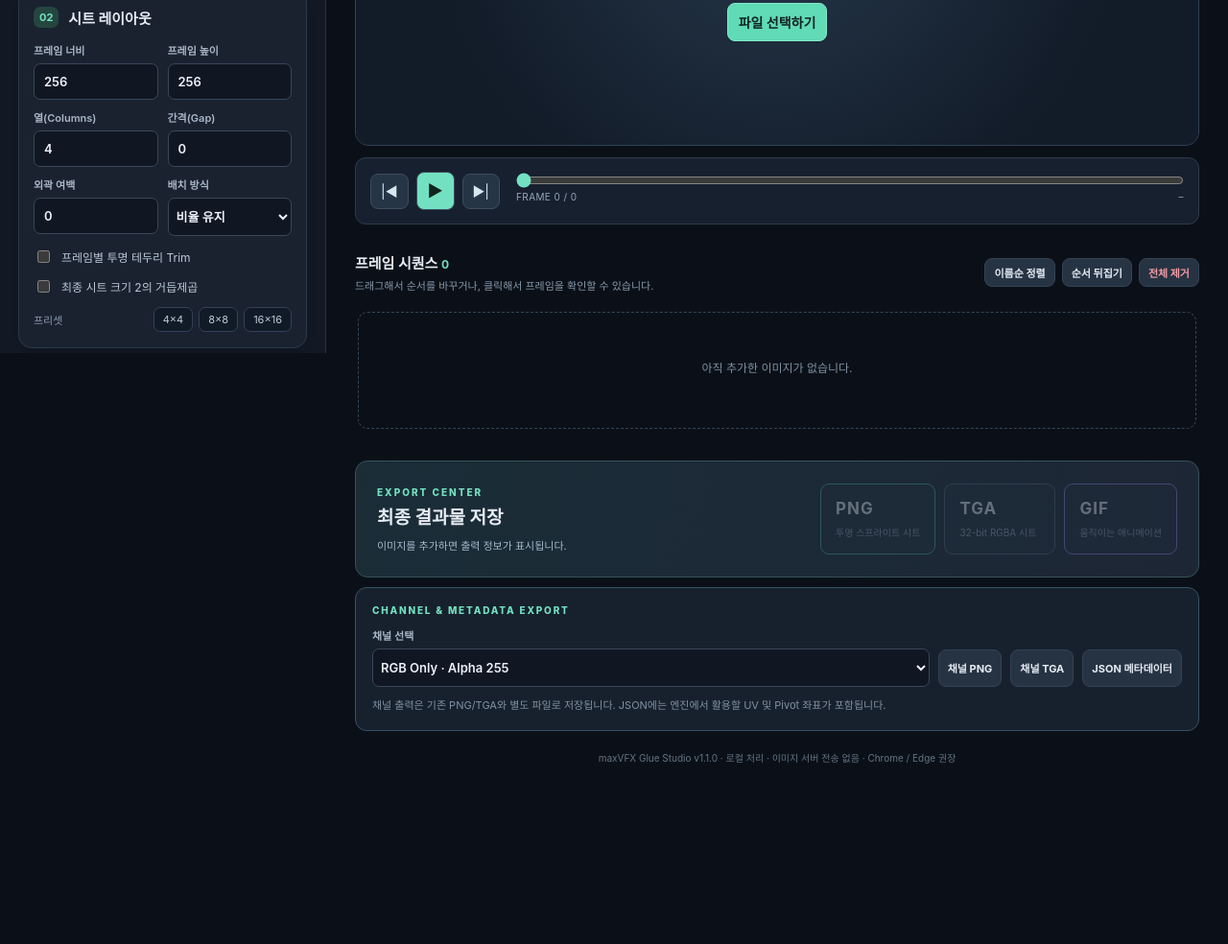
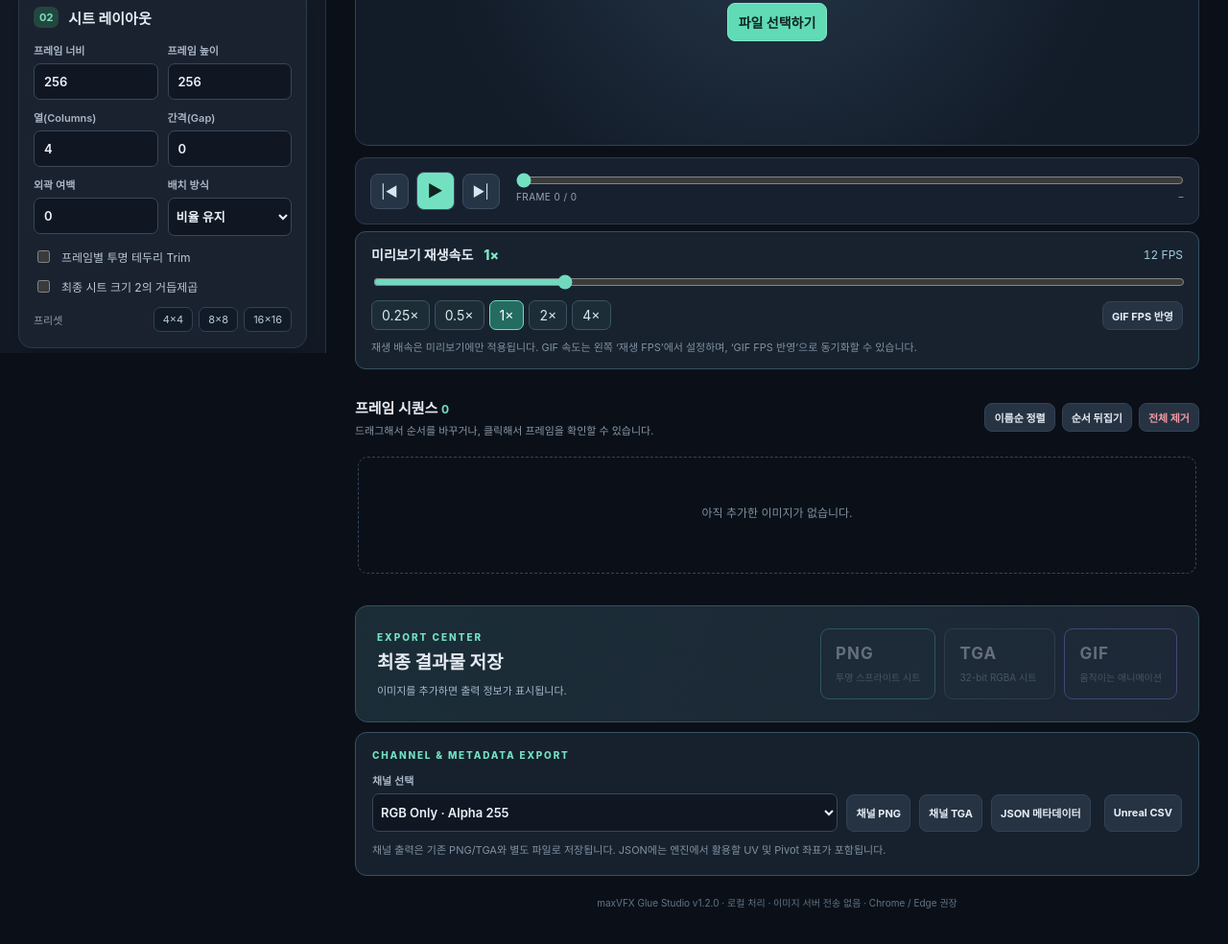
Before and after one commit to kdc916/Glue-Studio, a plain HTML site: page index.html in a window 1280 px wide. Shown: the part 432-1416 px from the top of the page at 96% size. Before the commit the page ends 1265 px from the top, so only its background shows below. Drawn offline with Linux system fonts and the light colour scheme.

Commit message:
feat: load Glue Studio v1.2 preview speed and engine CSV module

```diff
--- a/index.html
+++ b/index.html
@@ -49,12 +49,12 @@
  <div class="playbar"><div class="transport"><button id="btnPrev" title="이전 프레임">|◀</button><button id="btnPlay" class="play" title="재생/일시정지">▶</button><button id="btnNext" title="다음 프레임">▶|</button></div><div class="timeline"><input id="scrub" type="range" min="0" max="0" value="0"><div class="timeline-meta"><span id="playTime">FRAME 0 / 0</span><span id="sheetDimensions">–</span></div></div></div>
  <div class="frame-heading"><div><h3>프레임 시퀀스 <span id="frameCount">0</span></h3><p>드래그해서 순서를 바꾸거나, 클릭해서 프레임을 확인할 수 있습니다.</p></div><div class="frame-actions"><button id="btnSort" class="small-btn">이름순 정렬</button><button id="btnReverse" class="small-btn">순서 뒤집기</button><button id="btnClear" class="small-btn danger">전체 제거</button></div></div><div id="frames" class="frames"><div class="frames-placeholder">아직 추가한 이미지가 없습니다.</div></div>
  <div class="export-panel"><div><small>EXPORT CENTER</small><h2>최종 결과물 저장</h2><div class="export-summary" id="exportInfo">이미지를 추가하면 출력 정보가 표시됩니다.</div></div><div class="export-buttons"><button id="exportPng" class="export-btn png"><b>PNG</b><span>투명 스프라이트 시트</span></button><button id="exportTga" class="export-btn"><b>TGA</b><span>32-bit RGBA 시트</span></button><button id="exportGif" class="export-btn gif"><b>GIF</b><span>움직이는 애니메이션</span></button></div></div>
- <footer>maxVFX Glue Studio v1.1.0 · 로컬 처리 · 이미지 서버 전송 없음 · Chrome / Edge 권장</footer>
+ <footer>maxVFX Glue Studio v1.2.0 · 로컬 처리 · 이미지 서버 전송 없음 · Chrome / Edge 권장</footer>
  </main>
 </div></div>
 <input id="fileInput" type="file" accept="image/*,.bmp" multiple hidden><input id="sheetInput" type="file" accept="image/*,.bmp" hidden>
 <dialog id="sliceDialog"><form method="dialog"><h2>기존 시트 분할하기</h2><p>선택한 시트를 일정한 그리드로 자르고 프레임 목록에 추가합니다.</p><div class="field-grid"><label class="field">열(Columns)<input id="sliceCols" type="number" min="1" max="128" value="4"></label><label class="field">행(Rows)<input id="sliceRows" type="number" min="1" max="128" value="4"></label></div><label class="checkline"><input id="sliceAppend" type="checkbox">기존 프레임 뒤에 추가</label><div class="dialog-actions"><button value="cancel" class="secondary">취소</button><button id="btnSliceApply" value="apply" class="primary">분할 적용</button></div></form></dialog>
 <dialog id="helpDialog"><form method="dialog"><h2>maxVFX Glue Studio 사용 안내</h2><ol><li>같은 크기의 PNG 시퀀스를 여러 장 추가하거나 시트 분할을 선택합니다.</li><li>프레임 해상도·열 개수·간격을 설정합니다.</li><li>검은 배경의 화염/연기는 <b>검정 배경 제거</b>를 선택합니다.</li><li>시트/애니메이션/알파 뷰에서 결과를 확인합니다.</li><li>PNG, TGA는 <b>시트</b>로, GIF는 <b>애니메이션</b>으로 출력됩니다.</li></ol><p>모든 처리는 브라우저 내부에서 이루어집니다. GIF는 256색 및 이진 투명도만 지원하므로 반투명 연기 등의 최종 엔진 텍스처는 PNG/TGA를 권장합니다.</p><div class="dialog-actions"><button value="close" class="primary">닫기</button></div></form></dialog>
 <div id="toast" role="status" aria-live="polite"></div><div id="busy" hidden><div class="busy-box"><div class="spinner"></div><b id="busyTitle">처리 중...</b><p id="busyDetail"></p></div></div>
-<script src="gif-codec.js"></script><script src="export-codec.js"></script><script src="app.js"></script><script src="vfx-addon.js"></script>
+<script src="gif-codec.js"></script><script src="export-codec.js"></script><script src="app.js"></script><script src="vfx-addon.js"></script><script src="v12-addon.js"></script>
 </body></html>
```
